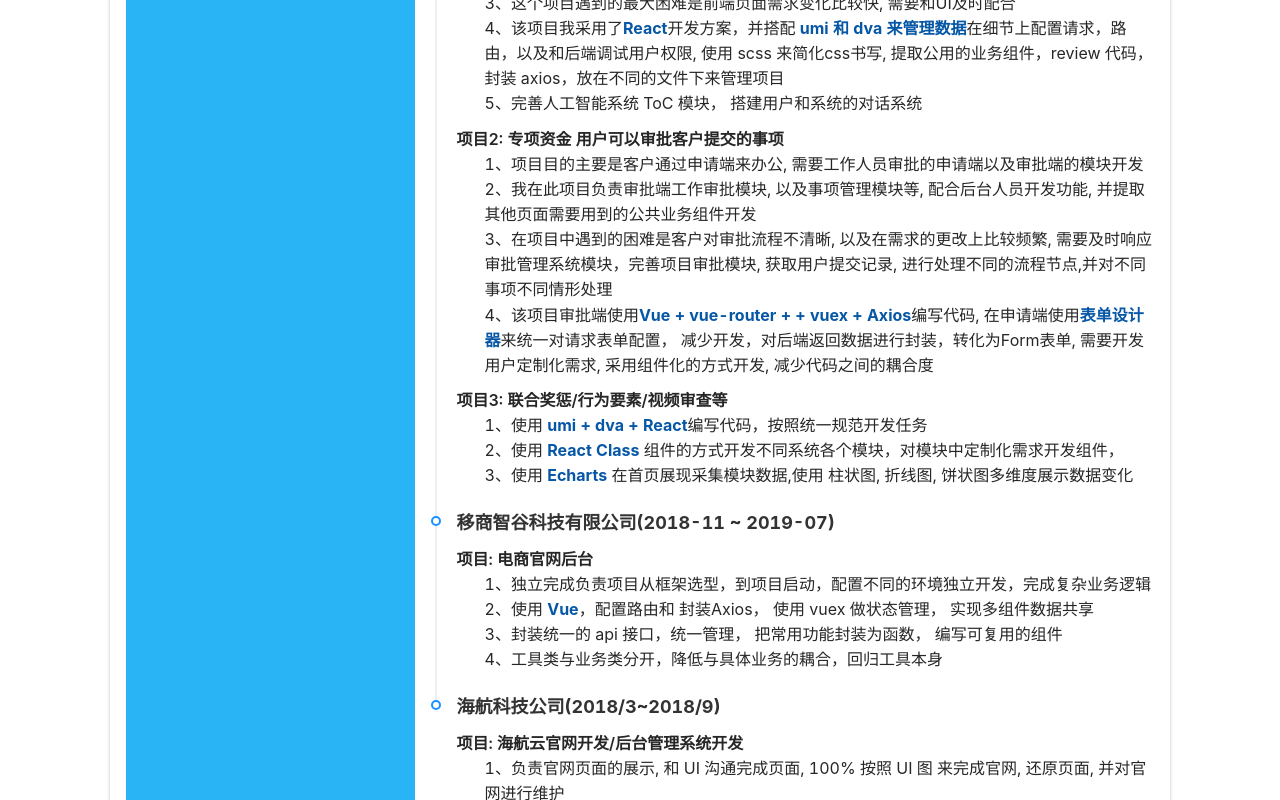
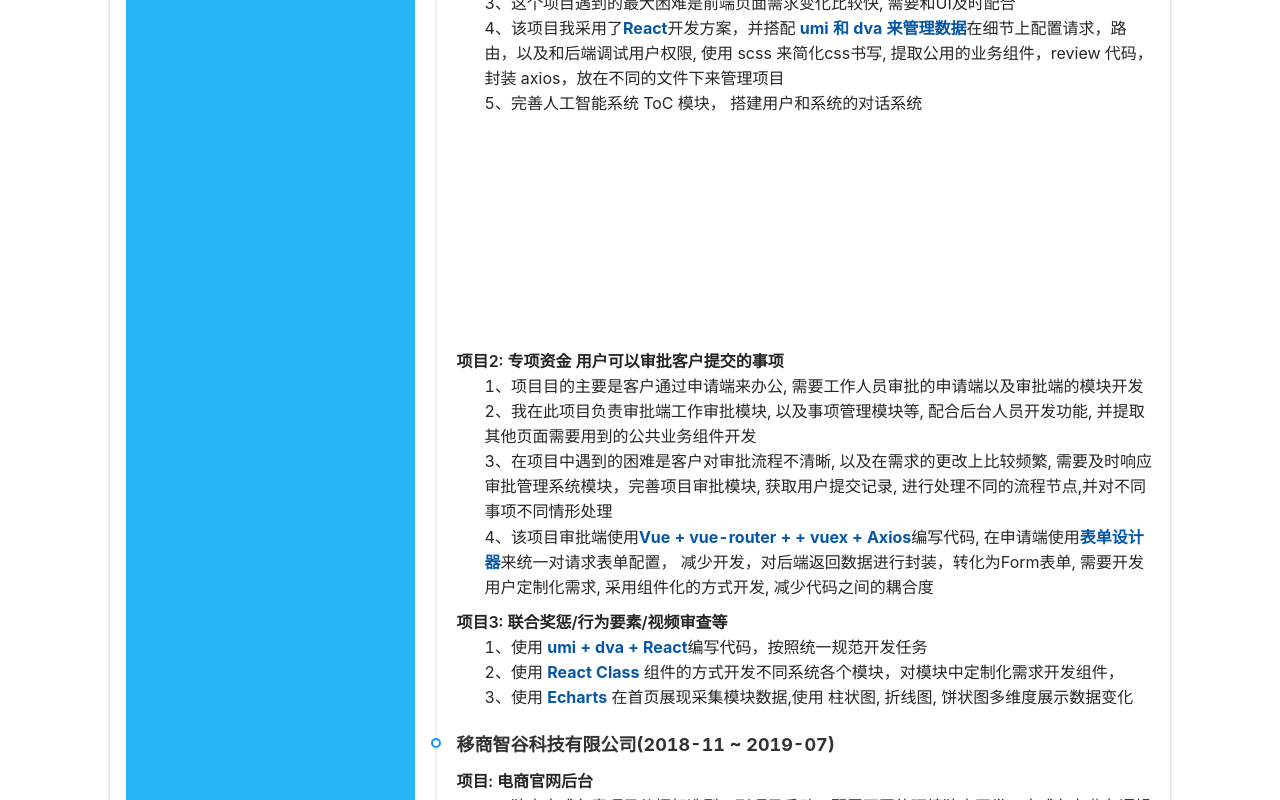
Before and after one commit to yym-yumeng123/CV, a React (Create React App) app: page / in a window 1280 px wide. Shown: the part 1394-2194 px from the top of the page. Built offline with nearby package versions, Linux system fonts and the light colour scheme.

Commit message:
修改 生成 pdf 时 的 边距问题

```diff
--- a/src/Home/index.scss
+++ b/src/Home/index.scss
@@ -111,6 +111,10 @@
   .project {
     .experience-item {
       margin-top: 10px;
+      &.zxzj {
+        // pdf 预览问题
+        // margin-top: 150px;
+      }
       .ex-title {
         font-size: 16px;
         font-weight: 600;
--- a/src/Home/right.js
+++ b/src/Home/right.js
@@ -22,7 +22,7 @@
               在这里工作两年办的时间： 完成前端页面 100+，开发过多个系统模块
             </p>
             <br />
-            <div className='experience-item'>
+            <div className='experience-item' style={{ marginBottom: "200px" }}>
               <p className='ex-title'>项目1: Askbob人工智能问答系统</p>
               <ul className='list'>
                 <li>
@@ -46,7 +46,8 @@
                 <li>5、完善人工智能系统 ToC 模块， 搭建用户和系统的对话系统</li>
               </ul>
             </div>
-            <div className='experience-item'>
+            <br />
+            <div className='experience-item zxzj'>
               <p className='ex-title'>
                 项目2: 专项资金 用户可以审批客户提交的事项
               </p>
```
